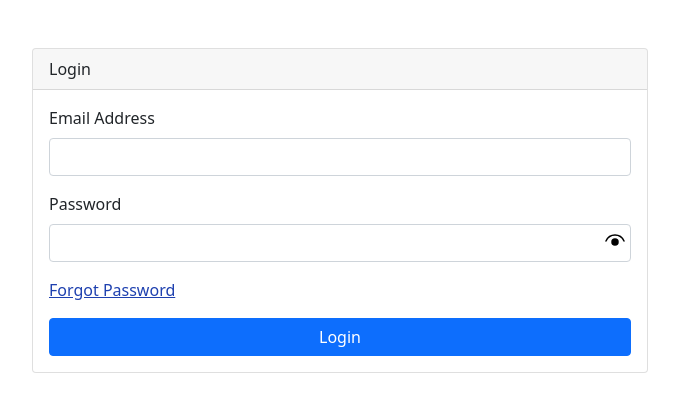
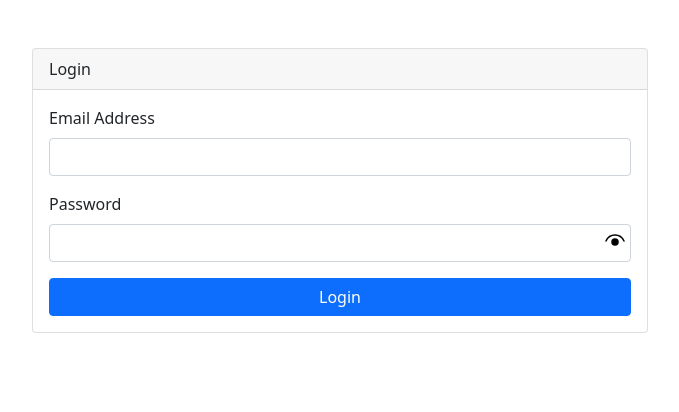
Before and after one commit to praneshkumar-12/shape2024, a Django app: page /login/ in a window 1280 px wide. Shown: the top 412 px of the page, without its empty margins (300-979 px from the left). Run offline with Django 4.2, Linux system fonts and the light colour scheme.

Commit message:
removed forget passwqrd

```diff
--- a/shape24_app/templates/index.html
+++ b/shape24_app/templates/index.html
@@ -31,7 +31,6 @@
                 </div>
               </div>
               <div class="d-grid gap-2">
-                <a href="/rpa/forgot_password" target="_blank" class="underline text-blue-800 mb-2">Forgot Password</a>
                 <button type="submit" class="btn btn-primary">Login</button>
               </div>
             </form>
```
